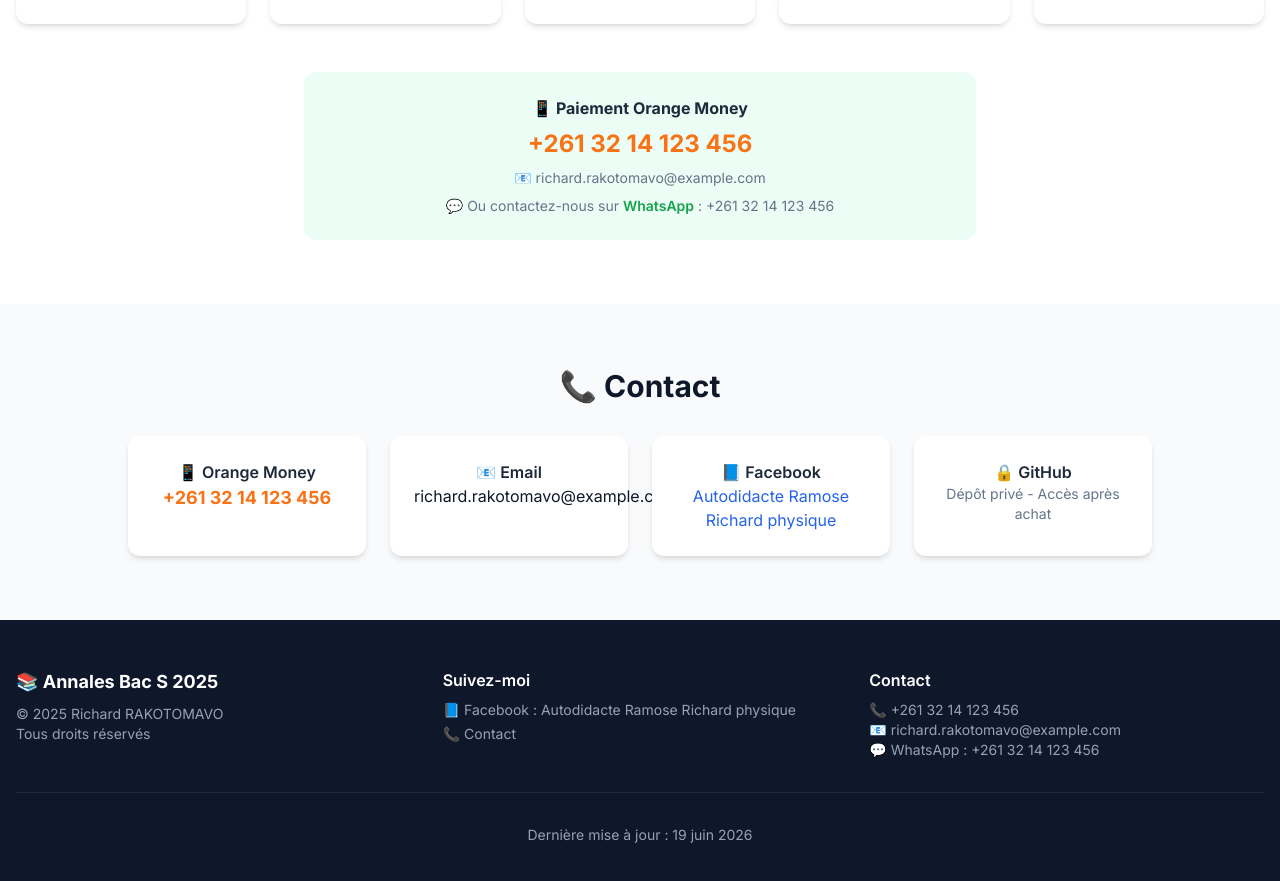
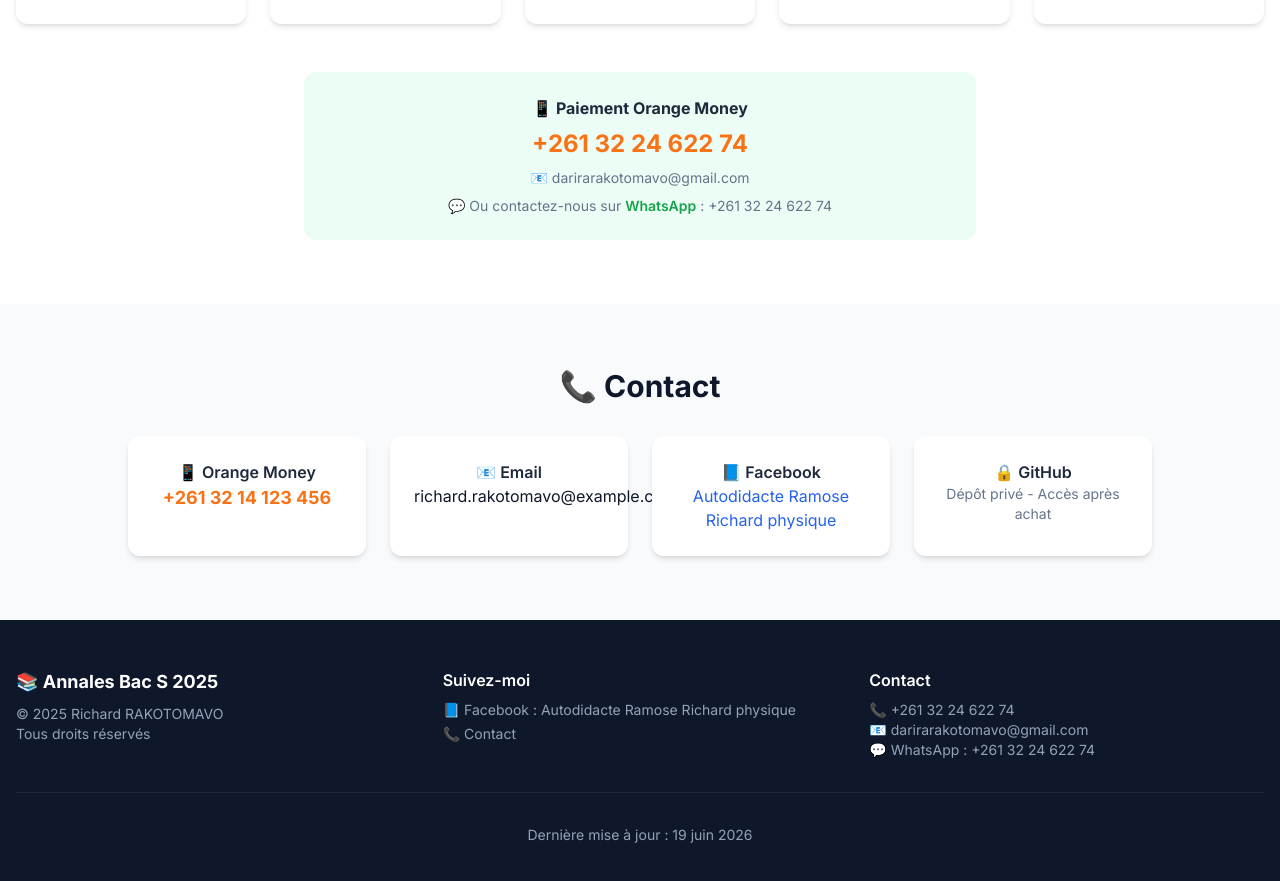
Before and after one commit to darirarakotomavo/annale-bac-ecommerce, a Next.js app: page / in a window 1280 px wide. Shown: the part 948-1829 px from the top of the page. Built offline with nearby package versions, Linux system fonts and the light colour scheme; no server answers; the database is empty.

Commit message:
amelioration footer ProductCard page

```diff
--- a/app/components/Footer.tsx
+++ b/app/components/Footer.tsx
@@ -34,9 +34,10 @@ export default function Footer() {
                     </div>
                     <div>
                         <h4 className="text-white font-semibold mb-2">Contact</h4>
-                        <p className="text-sm">📞 +261 32 14 123 456</p>
-                        <p className="text-sm">📧 richard.rakotomavo@example.com</p>
-                        <p className="text-sm">💬 WhatsApp : +261 32 14 123 456</p>
+                        <p className="text-sm">📞 +261 32 24 622 74</p>
+<p className="text-sm">📧 darirarakotomavo@gmail.com</p>
+<p className="text-sm">💬 WhatsApp : +261 32 24 622 74</p>
+
                     </div>
                 </div>
                 <div className="pt-8 text-center text-sm">
--- a/app/components/ProductCard.tsx
+++ b/app/components/ProductCard.tsx
@@ -10,7 +10,7 @@ export default function ProductCard({ product }: ProductCardProps) {
     const isEnseignant = product.isEnseignant;
 
     // Construire le lien WhatsApp avec un message pré-rempli
-    const phoneNumber = '2613214123456'; // Numéro sans le '+'
+    const phoneNumber = '261322462274'; // Numéro sans le '+'
     const message = `Bonjour, je souhaite commander : ${product.name} (${product.price} €). Je suis intéressé par ce produit. Pouvez-vous me donner plus d'informations ?`;
     const whatsappUrl = `https://wa.me/${phoneNumber}?text=${encodeURIComponent(message)}`;
 
--- a/app/page.tsx
+++ b/app/page.tsx
@@ -50,11 +50,11 @@ export default async function Home() {
                         <OrderSteps />
                         <div className="mt-12 bg-emerald-50 rounded-xl p-6 text-center max-w-2xl mx-auto">
                             <h3 className="font-bold text-slate-800 mb-2">📱 Paiement Orange Money</h3>
-                            <p className="text-2xl font-bold text-orange-500">+261 32 14 123 456</p>
-                            <p className="text-sm text-slate-500 mt-2">📧 richard.rakotomavo@example.com</p>
-                            <p className="text-sm text-slate-500 mt-2">
-                                💬 Ou contactez-nous sur <span className="font-semibold text-green-600">WhatsApp</span> : +261 32 14 123 456
-                            </p>
+                            <p className="text-2xl font-bold text-orange-500">+261 32 24 622 74</p>
+<p className="text-sm text-slate-500 mt-2">📧 darirarakotomavo@gmail.com</p>
+<p className="text-sm text-slate-500 mt-2">
+    💬 Ou contactez-nous sur <span className="font-semibold text-green-600">WhatsApp</span> : +261 32 24 622 74
+</p>
                         </div>
                     </div>
                 </section>
```
